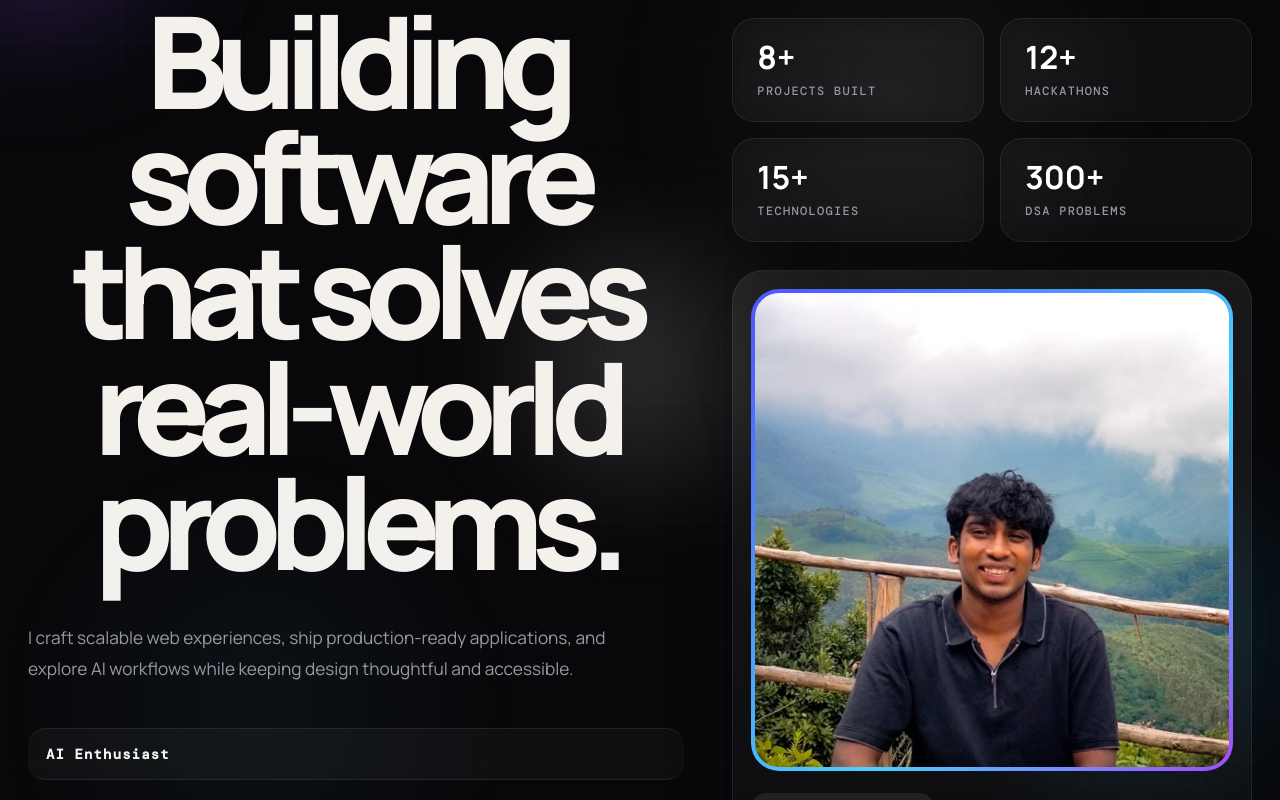
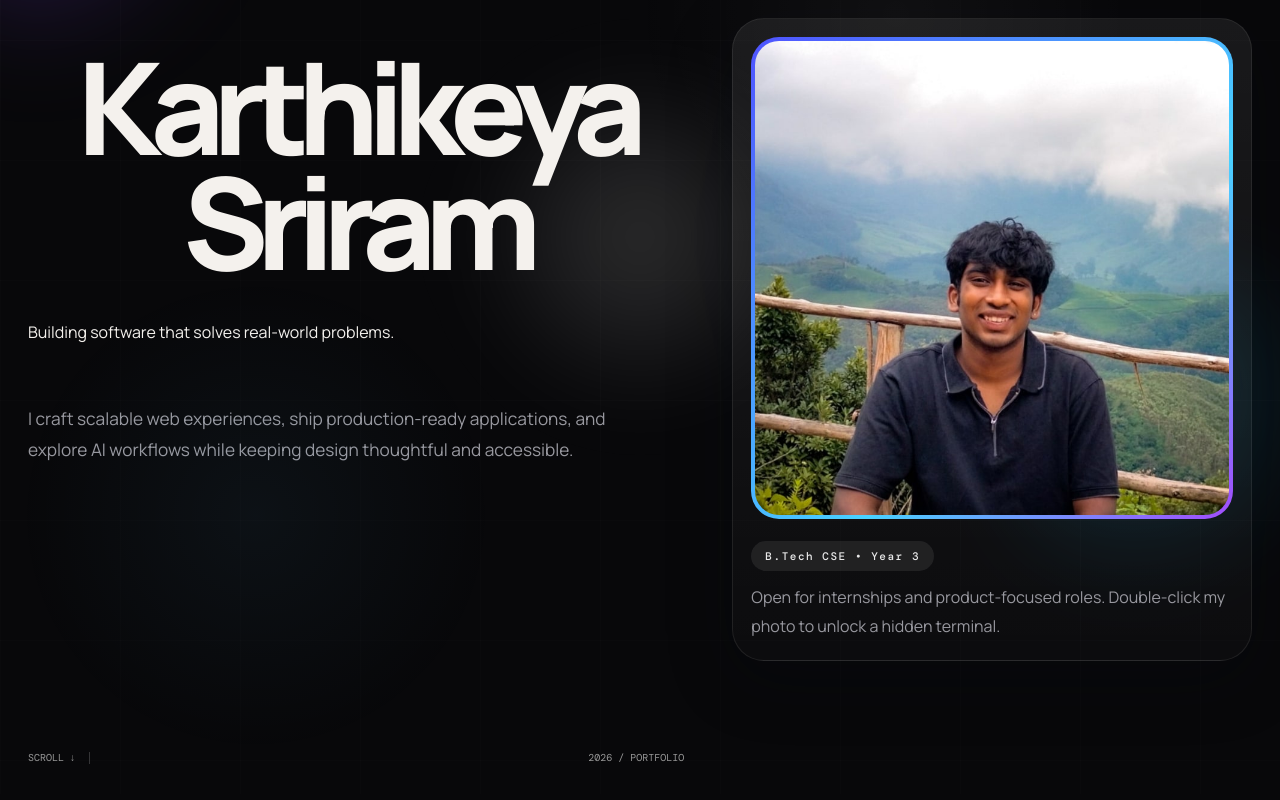
Before and after one commit to Karthik-Sriram-11/Portfolio, a React (Vite) app: page / in a window 1280 px wide. Shown: the part 320-1120 px from the top of the page. Built offline with nearby package versions, Linux system fonts and the light colour scheme; a web font is replaced by a local one.

Commit message:
Update hero to name-first headline and fix resume/projects buttons

```diff
--- a/src/App.tsx
+++ b/src/App.tsx
@@ -121,15 +121,12 @@ function Home({ onOpenTerminal }: { onOpenTerminal: () => void }) {
 function Hero({ onOpenTerminal }: { onOpenTerminal: () => void }) {
   const { scrollYProgress } = useScroll()
   const scaleX = useSpring(scrollYProgress, { stiffness: 90, damping: 20 })
-  const [phraseIndex, setPhraseIndex] = useState(0)
   const [spotlight, setSpotlight] = useState({ x: '50%', y: '50%' })
-  const prefersReducedMotion = typeof window !== 'undefined' && window.matchMedia('(prefers-reduced-motion: reduce)').matches
 
-  useEffect(() => {
-    if (prefersReducedMotion) return
-    const interval = window.setInterval(() => setPhraseIndex(prev => (prev + 1) % heroPhrases.length), 2800)
-    return () => window.clearInterval(interval)
-  }, [prefersReducedMotion])
+  const scrollToCraft = (event: React.MouseEvent<HTMLAnchorElement>) => {
+    event.preventDefault()
+    document.querySelector('#craft')?.scrollIntoView({ behavior: 'smooth' })
+  }
 
   return <header id="home" className="hero" onMouseMove={e => {
     const x = (e.clientX / window.innerWidth) * 100
@@ -146,21 +143,16 @@ function Hero({ onOpenTerminal }: { onOpenTerminal: () => void }) {
     <div className="hero-inner">
       <motion.div className="hero-copy" initial={{ opacity: 0, y: 24 }} animate={{ opacity: 1, y: 0 }} transition={{ duration: .9, ease: 'easeOut' }}>
         <span className="eyebrow accent">Premium engineering for product teams</span>
-        <h1>Building software that solves real-world problems.</h1>
+        <h1>Karthikeya Sriram</h1>
+        <p className="hero-tagline">Building software that solves real-world problems.</p>
         <p className="hero-subline">I craft scalable web experiences, ship production-ready applications, and explore AI workflows while keeping design thoughtful and accessible.</p>
-        <div className="hero-title-cycle" aria-live="polite">
-          <span>{heroPhrases[phraseIndex]}</span>
-        </div>
       </motion.div>
       <motion.div className="hero-panel" initial={{ opacity: 0, y: 24 }} animate={{ opacity: 1, y: 0 }} transition={{ delay: .15, duration: .9, ease: 'easeOut' }}>
         <div className="hero-left">
           <p className="hero-intro">I’m Karthikeya Sriram. I build premium developer experiences, lead hackathon-focused engineering, and pursue product design that feels confident without being loud.</p>
           <div className="hero-cta">
-            <motion.a whileHover={{ y: -2, scale: 1.01 }} whileTap={{ scale: .98 }} href="#craft" className="button primary">View Projects <ArrowDownRight/></motion.a>
-            <motion.a whileHover={{ y: -2, scale: 1.01 }} whileTap={{ scale: .98 }} href="/resume.pdf" target="_blank" rel="noreferrer" className="button secondary"><Download/> Download Resume</motion.a>
-          </div>
-          <div className="hero-stats">
-            {heroStats.map(stat => <motion.div key={stat.label} className="hero-stat" initial={{ opacity: 0, y: 16 }} whileInView={{ opacity: 1, y: 0 }} viewport={{ once: true, amount: .4 }} transition={{ duration: .55, ease: 'easeOut' }}><strong>{stat.value}</strong><span>{stat.label}</span></motion.div>)}
+            <motion.a whileHover={{ y: -2, scale: 1.01 }} whileTap={{ scale: .98 }} href="#craft" onClick={scrollToCraft} className="button primary">View Projects <ArrowDownRight/></motion.a>
+            <motion.a whileHover={{ y: -2, scale: 1.01 }} whileTap={{ scale: .98 }} href="/resume.pdf" target="_blank" rel="noreferrer" download="Karthikeya_Sriram_Resume.pdf" className="button secondary"><Download/> Download Resume</motion.a>
           </div>
         </div>
         <motion.div className="hero-profile-card" whileHover={{ y: -8, boxShadow: '0 32px 84px rgba(20,40,90,.24)' }} transition={{ type: 'spring', stiffness: 160, damping: 18 }}>
```
